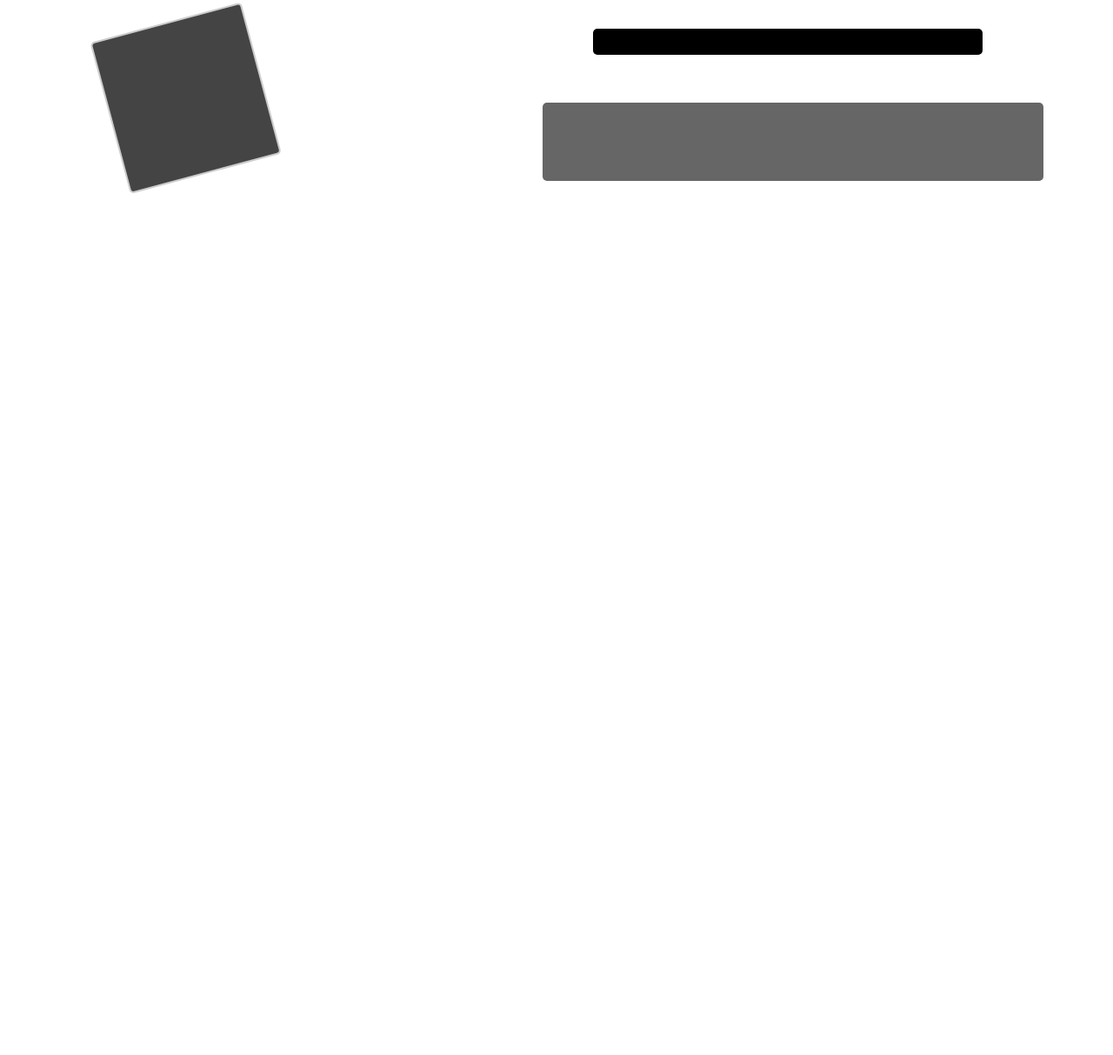
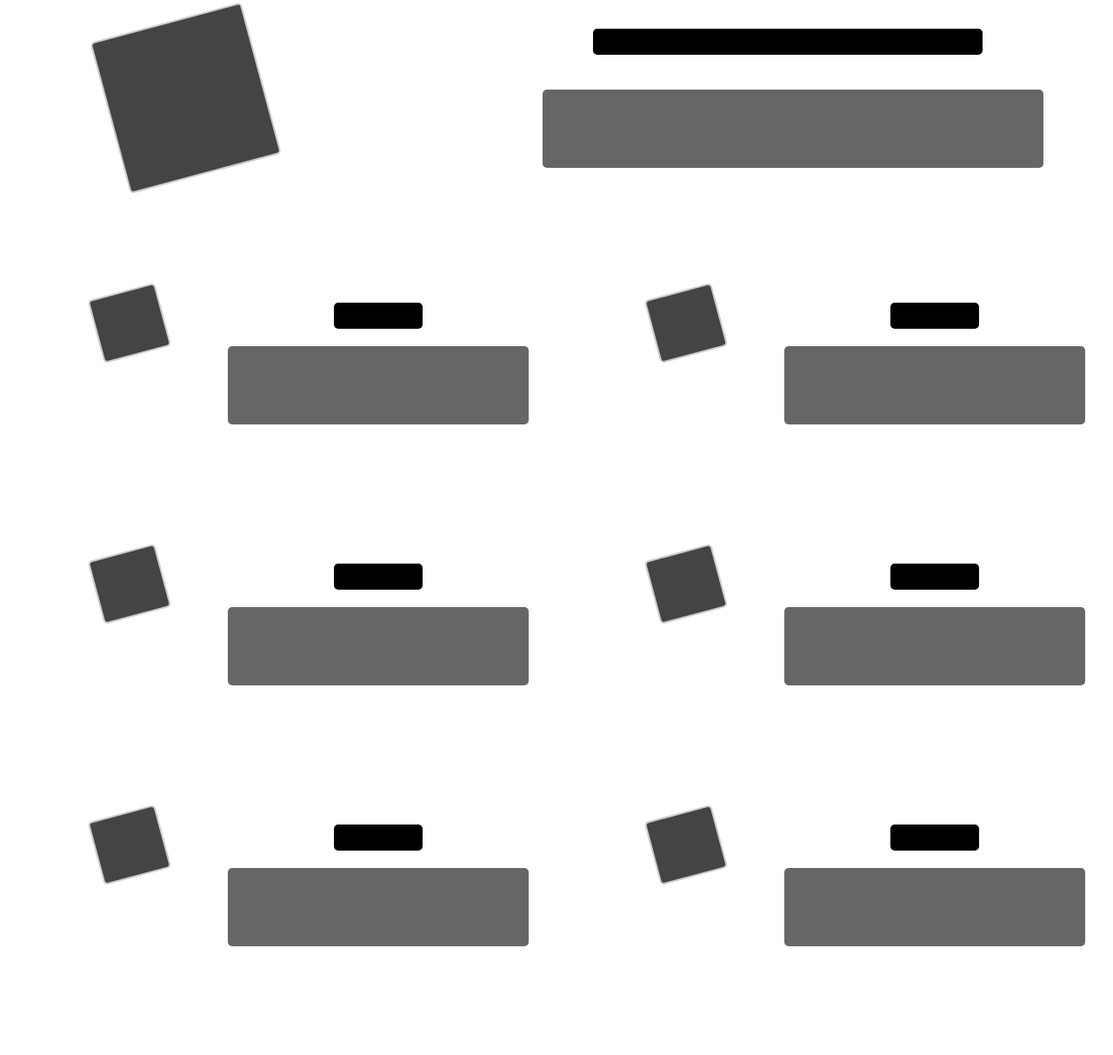
Before and after one commit to janis-jenny/design_teardown, a plain HTML site: page index.html in a window 1280 px wide. Shown: the part 3487-4700 px from the top of the page at 87% size. Before the commit the page ends 3800 px from the top, so only its background shows below. Drawn offline with Linux system fonts and the light colour scheme.

Commit message:
persons of the week section html css

```diff
--- a/css/styles.css
+++ b/css/styles.css
@@ -255,7 +255,7 @@ body {
   float: right;
   width: 35%;
   height: 30px;
-  margin: 70px 150px 50px 5px;
+  margin: 70px 150px 35px 5px;
 }
 
 .person-text {
@@ -268,5 +268,50 @@ body {
 }
 
 .persons-week {
+  grid-template-columns: repeat(2, 1fr);
+  grid-template-rows: repeat(3, 1fr);
+  width: 100%;
+  height: 900px;
+}
 
+.person-article {
+  flex-direction: column;
+  align-items: center;
+  width: 50%;
+  height: 300px;
 }
+
+.person-pic {
+  background-color: var(--color-3);
+  border: solid 2px var(--color-7);
+  border-radius: 5px;
+  width: 25%;
+  height: 25%;
+  border-radius: 5px;
+  margin: 30px 0px;
+  transform: rotate(-15deg);
+  transform-origin: left bottom;
+  transition: 0.3s ease-in-out;
+}
+
+.person-pic:hover {
+  transform: rotate(0deg);
+}
+
+.person-tittle {
+  background-color: var(--color-1);
+  border-radius: 5px;
+  width: 8%;
+  height: 30px;
+  position: absolute;
+  margin: 35px 10px 10px 35em;
+}
+
+.person-info {
+  background-color: var(--color-4);
+  border-radius: 5px;
+  width: 27%;
+  height: 90px;
+  position: absolute;
+  margin: 85px 10px 10px 35em;
+}
--- a/index.html
+++ b/index.html
@@ -167,10 +167,58 @@
       </div>
       <div class="person-text">
       </div>
-    <section>
     </section>
 
-
+    <section>
+      <div class="grid persons-week">
+        <article class="flex person-article">
+          <div class="person-pic">
+          </div>
+          <div class="flex person-tittle">
+          </div>
+          <div class="flex person-info">
+          </div>
+        </article>
+        <article class="flex person-article">
+          <div class="person-pic">
+          </div>
+          <div class="flex person-tittle">
+          </div>
+          <div class="flex person-info">
+          </div>
+        </article>
+        <article class="flex person-article">
+          <div class="person-pic">
+          </div>
+          <div class="flex person-tittle">
+          </div>
+          <div class="flex person-info">
+          </div>
+        </article>
+        <article class="flex person-article">
+          <div class="person-pic">
+          </div>
+          <div class="flex person-tittle">
+          </div>
+          <div class="flex person-info">
+          </div>
+        </article>
+        <article class="flex person-article">
+          <div class="person-pic">
+          </div>
+          <div class="flex person-tittle">
+          </div>
+          <div class="flex person-info">
+          </div>
+        </article>
+        <article class="flex person-article">
+          <div class="person-pic">
+          </div>
+          <div class="flex person-tittle">
+          </div>
+          <div class="flex person-info">
+        </article>
+      </div>
     </section>
 
 </body>
```
